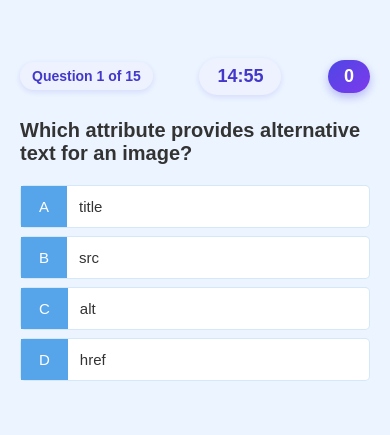
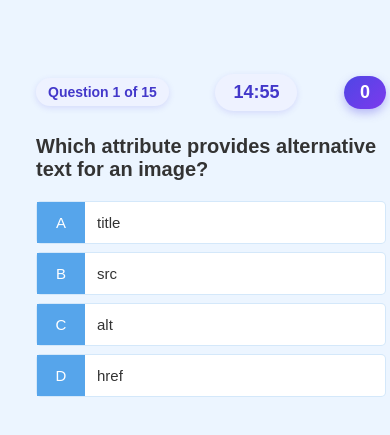
Before and after one commit to Yousef-Ashraf-7/Quiz-App, a plain HTML site: page game.html in a window 390 px wide. Shown: the part 199-634 px from the top of the page. Drawn offline with Linux system fonts and the light colour scheme.

Commit message:
Fix mobile layout and add viewport meta tag

```diff
--- a/css/style.css
+++ b/css/style.css
@@ -88,6 +88,17 @@ cursor: pointer;
     transform: none;
 }
 @media (max-width: 600px) {
+    *{
+        box-sizing: border-box;
+    }
+    body {
+        padding: 16px;
+    }
+    .choice-prefix {
+        min-width: 48px;
+        text-align: center;
+
+    }
     h1 {
         font-size: 4rem;
         margin-bottom: 3rem;
```
